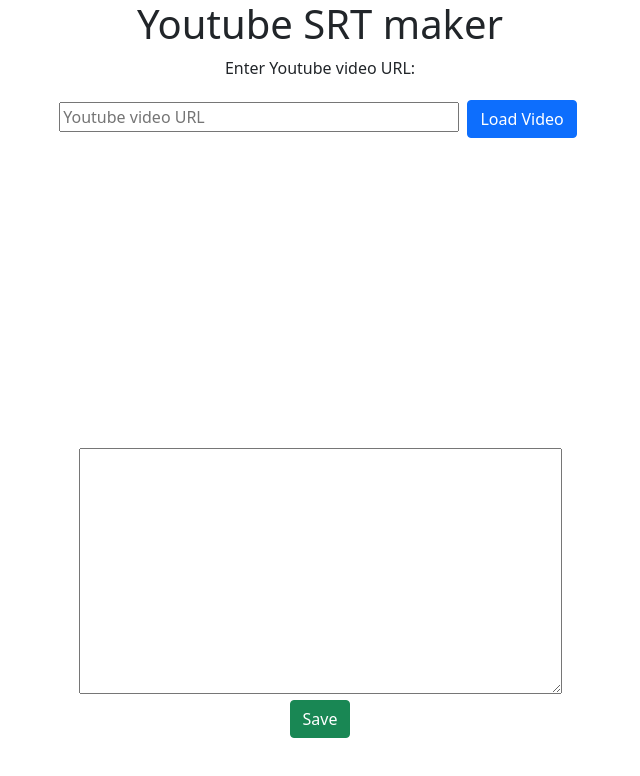
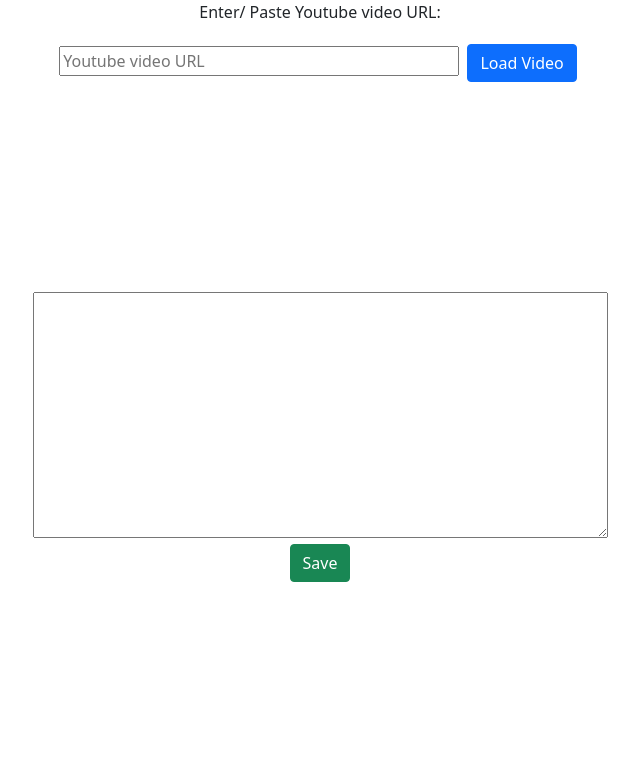
Before and after one commit to saikrishnareddyk/youtube-srt, a plain HTML site: page index.html in a window 1280 px wide. Shown: the whole page, without its empty margins (320-960 px from the left). Drawn offline with nearby package versions, Linux system fonts and the light colour scheme.

Commit message:
Update index.html
UI changes

```diff
--- a/index.html
+++ b/index.html
@@ -15,20 +15,19 @@
 
 <body>
     <div class="text-center">
-        <h1>Youtube SRT maker</h1>
-        <p>Enter Youtube video URL: </p>
+        <!-- <h1>Youtube SRT maker</h1> -->
+        <p>Enter/ Paste  Youtube video URL: </p>
         <input type="text" id="videoUrl" placeholder="Youtube video URL" style="width: 400px;">
         <button class="m-1 btn btn-primary" onclick="youtube_parser()">Load Video</button>
         <div class="col-sm-12">
             <div class="embed-responsive embed-responsive-16by9">
-                <iframe id="myFrame" width="350" height="300" src="" frameborder="1" name="video"
-                    allow="accelerometer; autoplay; encrypted-media; gyroscope; picture-in-picture" autoplay></iframe>
+                <iframe id="myFrame" src="" width="400" height="200" frameborder="1" name="video"
+                    allow="picture-in-picture" autoplay></iframe>
             </div>
         </div>
 
         <div class="col-sm-12">
-            <!-- <textarea name="" id="" cols="90" rows="10"></textarea> -->
-            <textarea id="my-textarea" cols="50" rows="10" placeholder=" Notes here...">
+            <textarea id="my-textarea" cols="60" rows="10" placeholder=" Notes here...">
              </textarea>
              <br>
             <button class="ml-1 btn btn-success" type="button" onclick="download()">Save</button>
```
